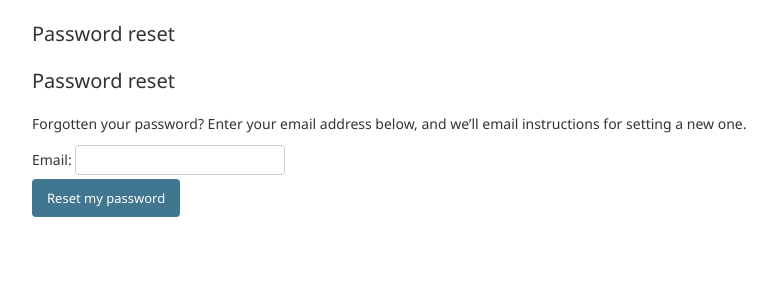
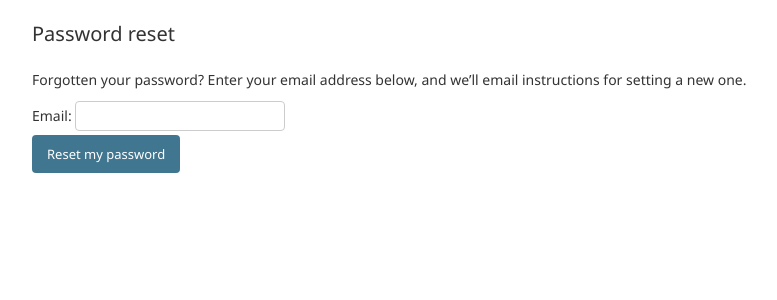
Before and after one commit to brynyz/medisense-prototype, a Django app: page /password-reset/ in a window 1280 px wide. Shown: the part 92-392 px from the top of the page, without its empty margins (8-785 px from the left). Run offline with Django 5.2, Linux system fonts and the light colour scheme.

Commit message:
Edited password_reset_form.html

```diff
--- a/medisense/settings.py
+++ b/medisense/settings.py
@@ -87,9 +87,8 @@ WSGI_APPLICATION = "medisense.wsgi.application"
 # Database
 # https://docs.djangoproject.com/en/5.2/ref/settings/#databases
 
-# Check if we're on Render (production) or localhost (development)
+# DB setup for production and local deployment
 if os.getenv('DATABASE_URL'):
-    # Use DATABASE_URL for production (Render provides this)
     DATABASES = {
         'default': dj_database_url.parse(os.getenv('DATABASE_URL'))
     }
--- a/templates/registration/password_reset_form.html
+++ b/templates/registration/password_reset_form.html
@@ -3,7 +3,6 @@
 
 {% block content %}
   <div id="content-main">
-    <h1>{% trans "Password reset" %}</h1>
     <p>{% trans "Forgotten your password? Enter your email address below, and we’ll email instructions for setting a new one." %}</p>
 
     <form method="post">
```
